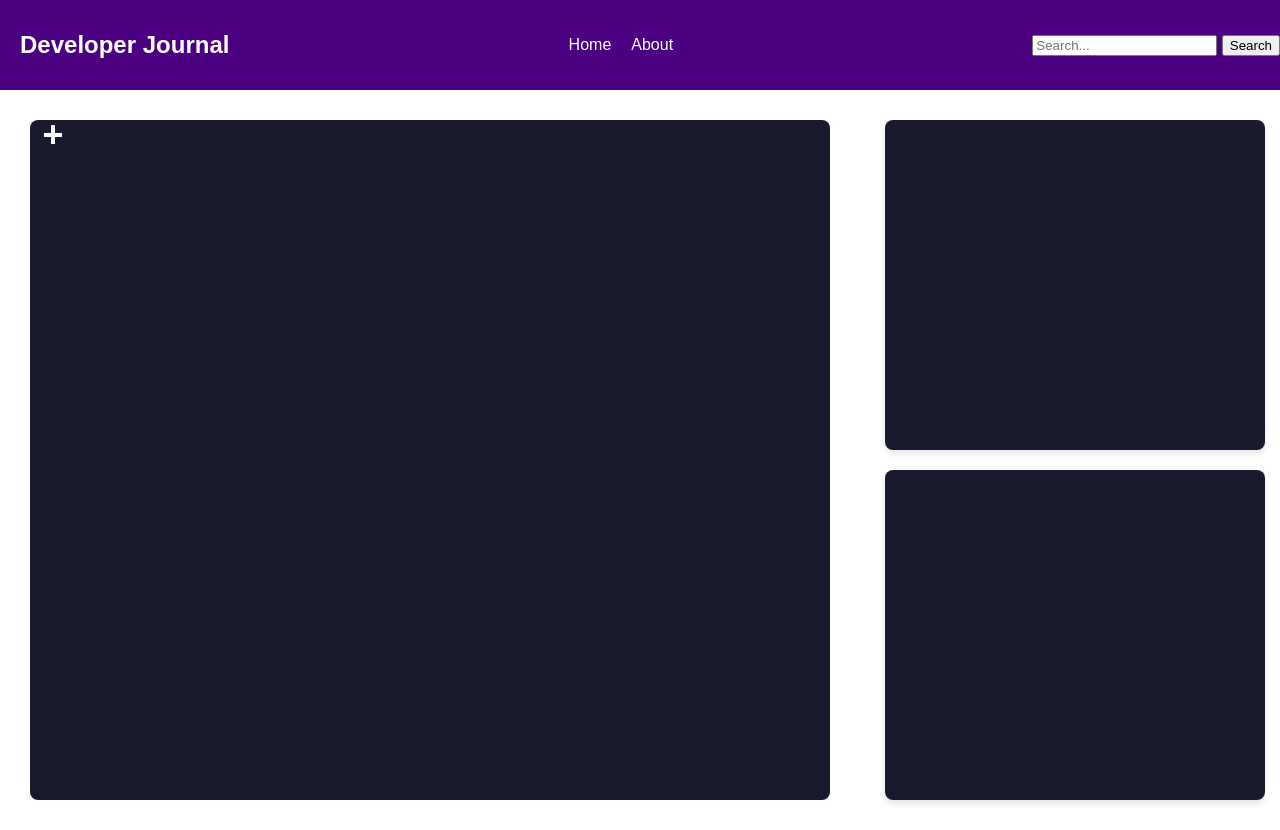
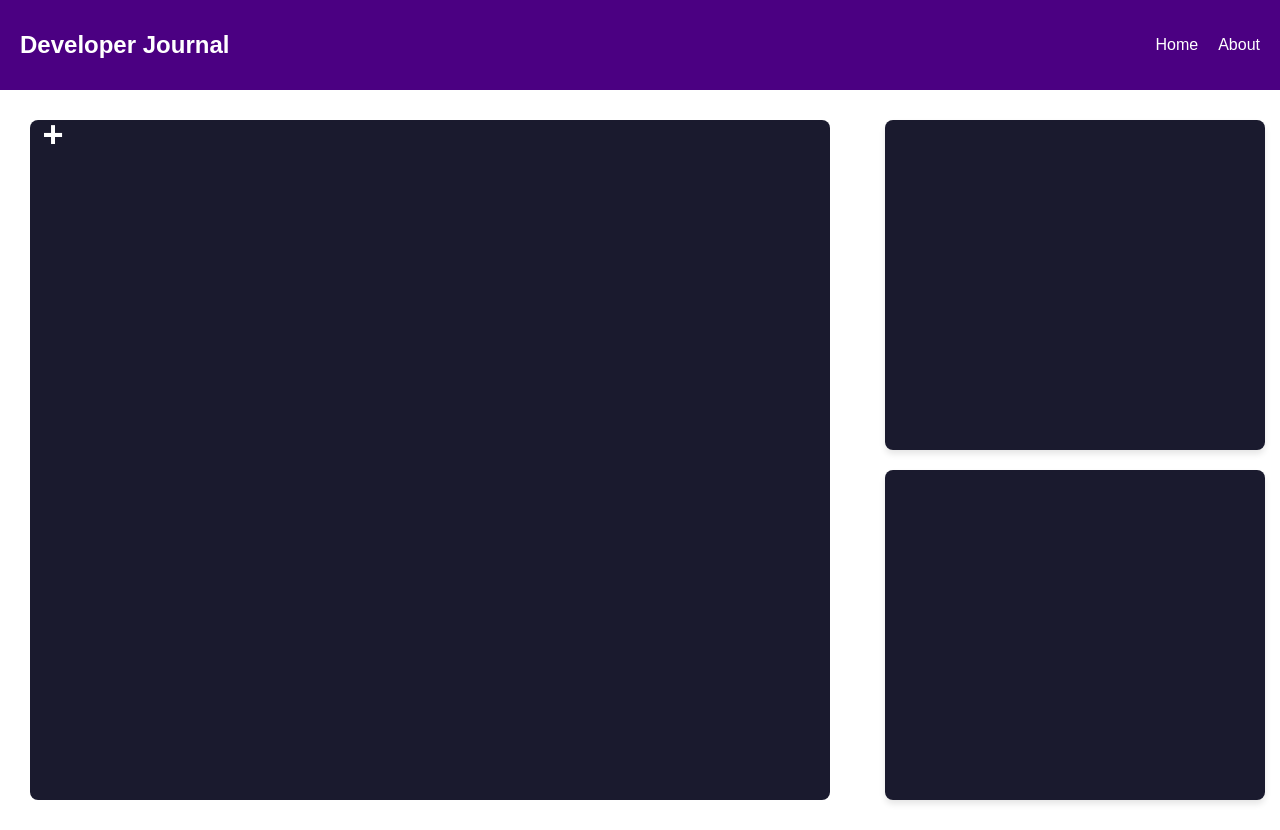
Before and after one commit to cse110-sp24-group31/Dev-Journal, a website: page index.html in a window 1280 px wide. Drawn offline with Linux system fonts and the light colour scheme.

Commit message:
initial commit

```diff
--- a/index.html
+++ b/index.html
@@ -17,10 +17,6 @@
         <div class="nav-links">
             <a href="home.html">Home</a>
             <a href="about.html">About</a>
-        </div>
-        <div class="search-bar">
-            <input type="text" placeholder="Search...">
-            <button>Search</button>
         </div>
     </div>
 
```
